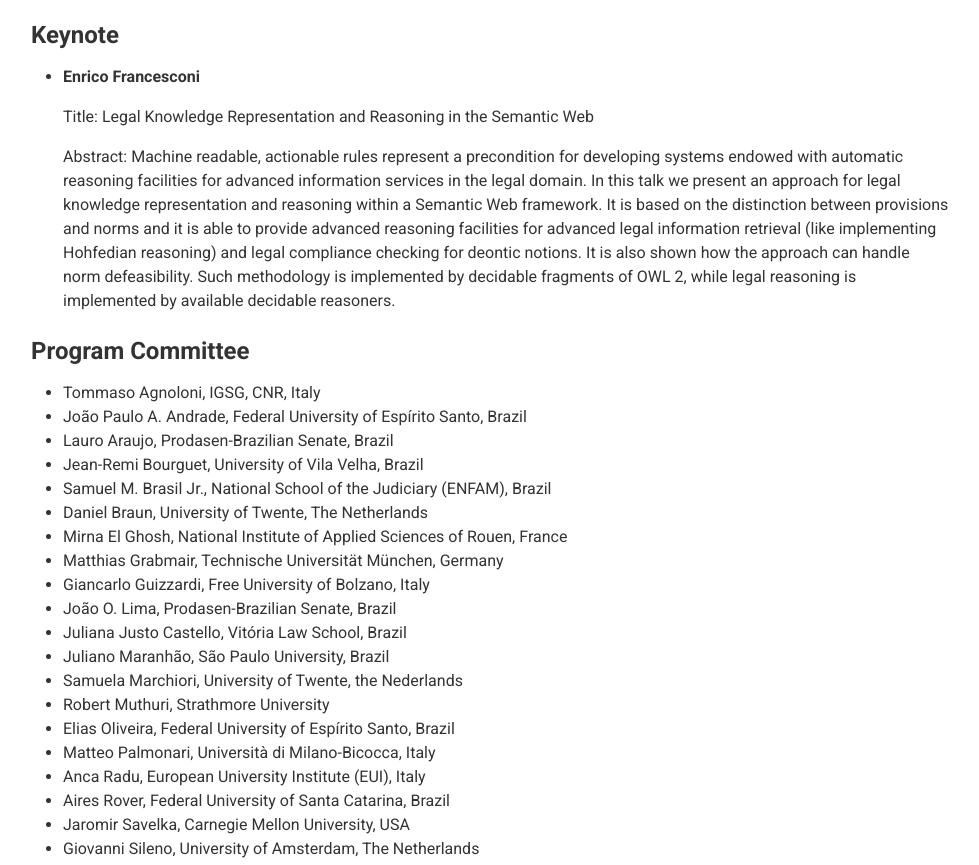
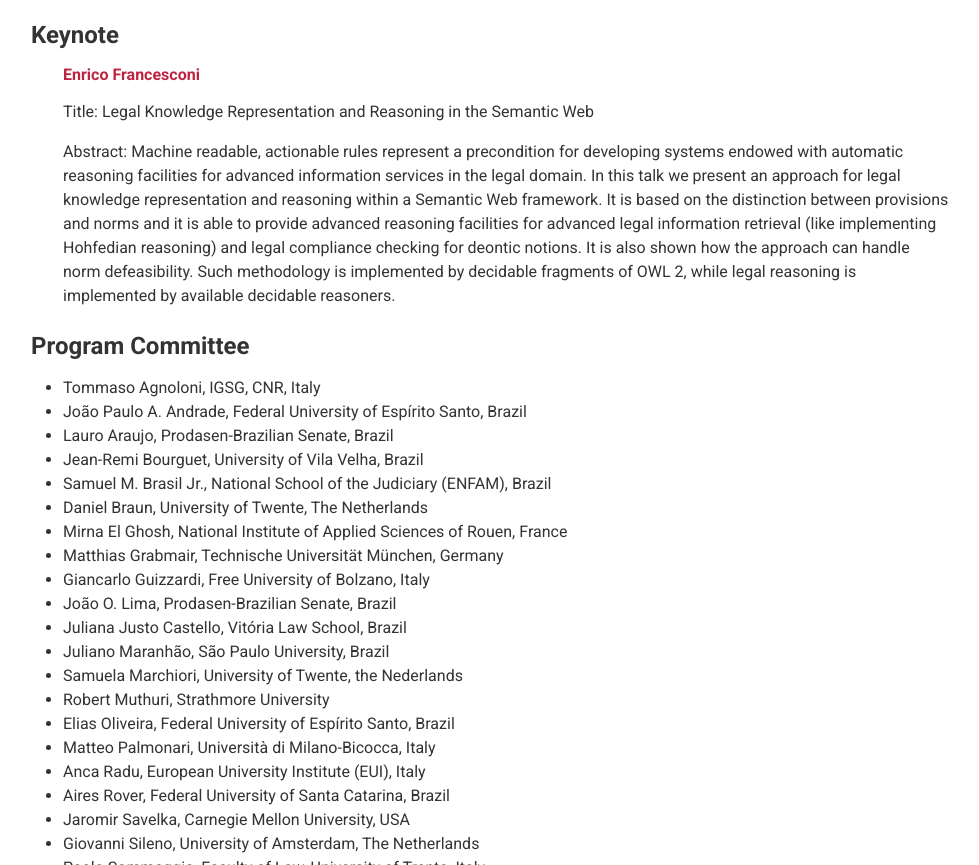
Before and after one commit to jusmod2022/jusmod2022.github.io, a Gatsby site: page / in a window 1280 px wide. Shown: the part 2627-3492 px from the top of the page, without its empty margins (149-1128 px from the left). Built offline with nearby package versions, Linux system fonts and the light colour scheme; Gatsby itself is replaced by a stand-in of ours.

Commit message:
keynote update

```diff
--- a/src/pages/index.js
+++ b/src/pages/index.js
@@ -142,7 +142,7 @@ export default function Home() {
           <h3>Keynote</h3>
 
           <ul>
-            <li><b href="https://www.linkedin.com/in/enrico-francesconi-4754958/"> Enrico Francesconi</b></li>
+           <a href="https://www.linkedin.com/in/enrico-francesconi-4754958/"> Enrico Francesconi</a>
             <p>
             Title:
             Legal Knowledge Representation and Reasoning in the Semantic Web
```
